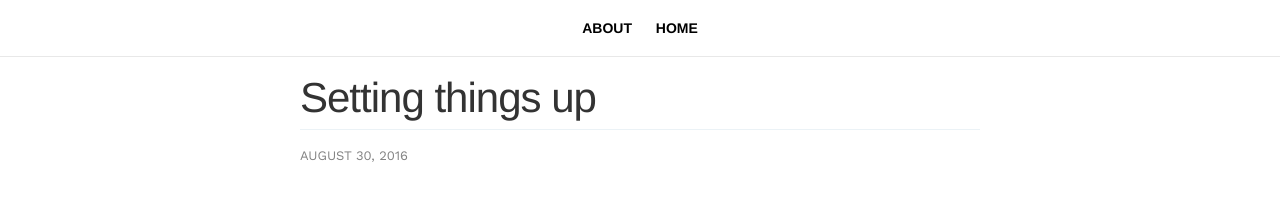
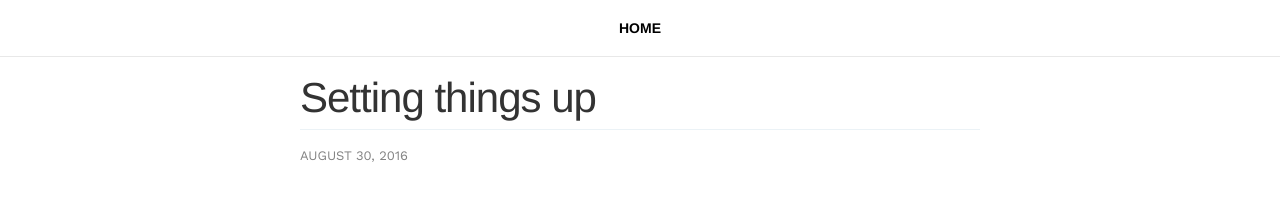
Before and after one commit to lifelofranco/lifelofranco.github.io, a Jekyll site: the page built from _posts/2016-08-30-hello-world.html, in a window 1280 px wide. Shown: the top 207 px of the page. Built offline with Jekyll 4.4.1, drawn with Linux system fonts in a browser that asks for light colours.

Commit message:
removed about page for now

```diff
--- a/about.html
+++ b/about.html
@@ -1,8 +1,8 @@
----
+<!-- ---
 layout: page
 title: About
 permalink: /about/
 ---
 
 <p> Hello! I'm an aspiring software engineer that is currently studying in
-his fifth year in Ateneo de Manila University. </p>
+his fifth year in Ateneo de Manila University. </p> -->
```
